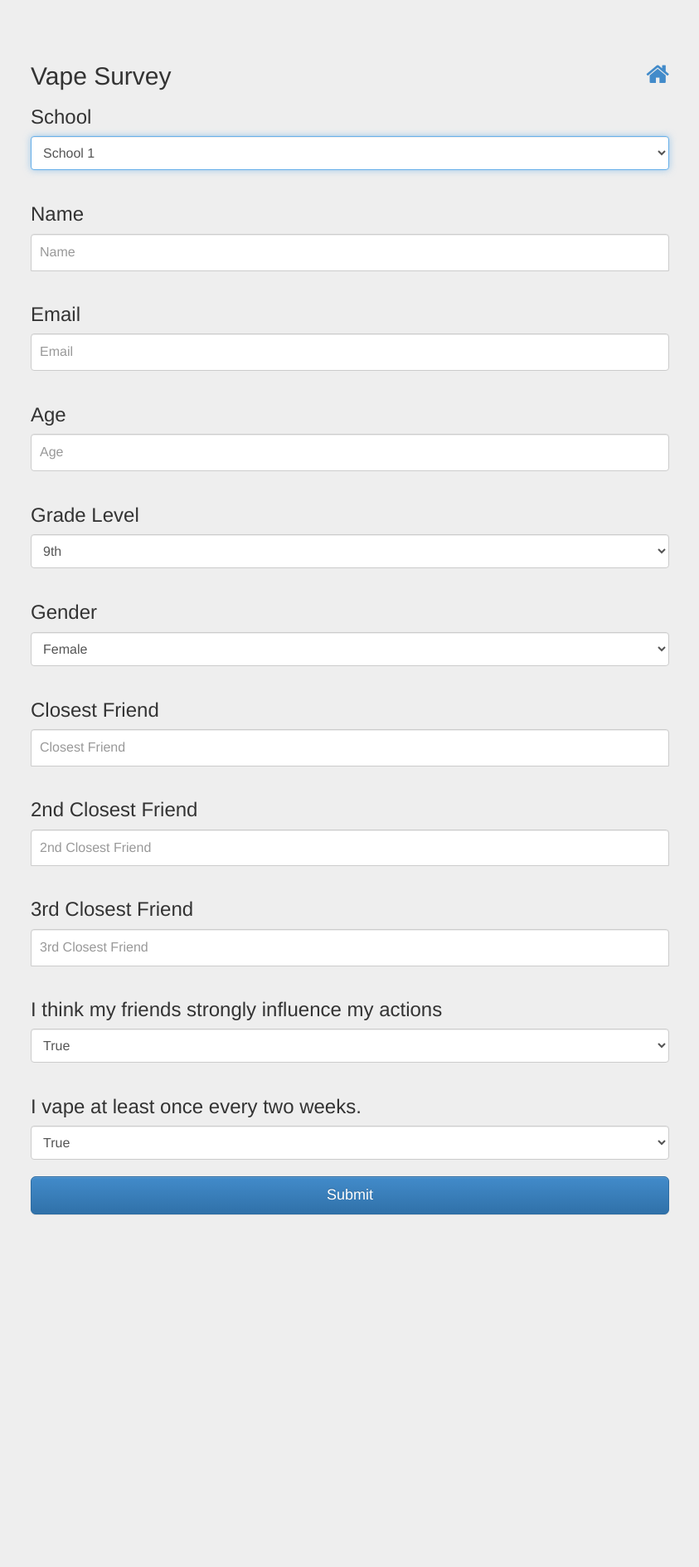
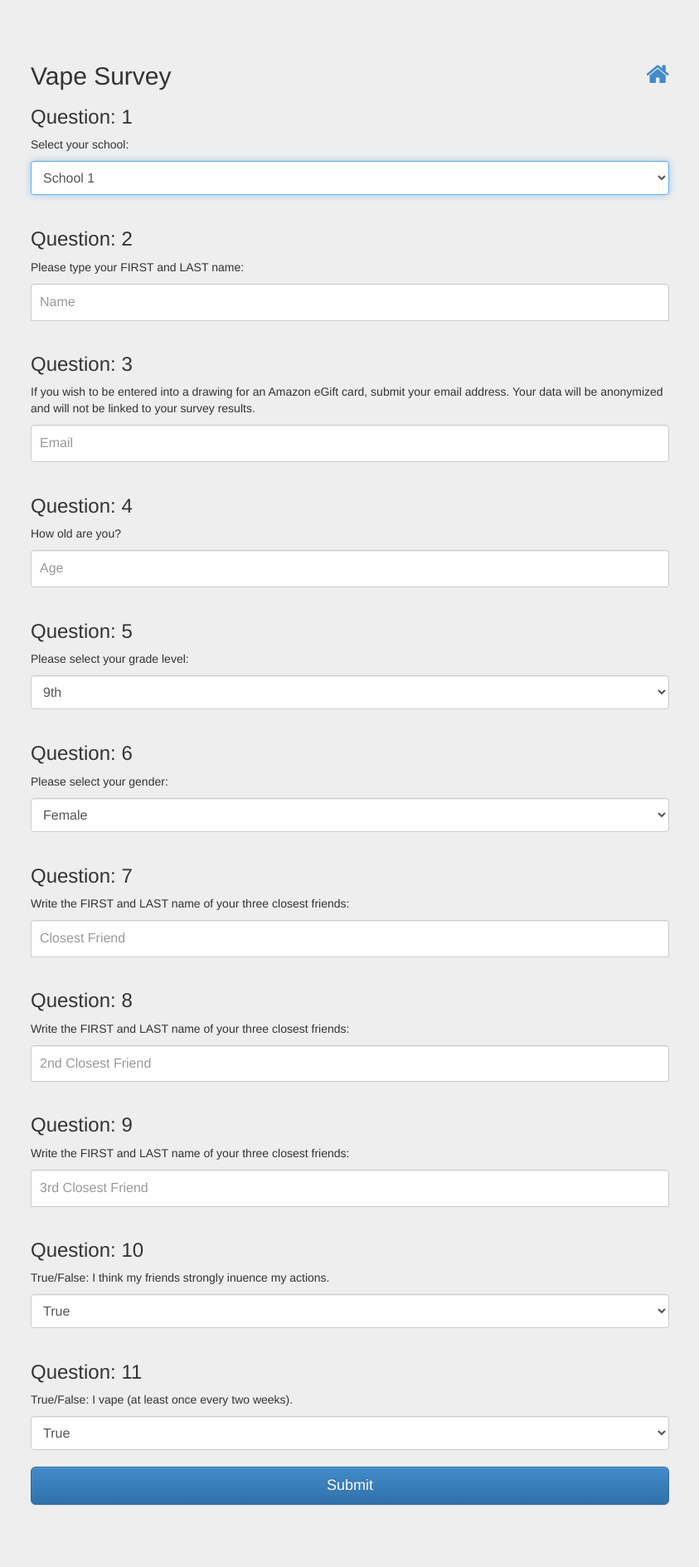
Before and after one commit to njha02/vape-survey, a Flask app: page / in a window 1280 px wide. Shown: the whole page at 83% size, without its empty margins (218-1061 px from the left). Before the commit the page ends 1465 px from the top, so only its background shows below. Run offline with Flask 2, Linux system fonts and the light colour scheme; parts of the project's set-up code (start-up, migrations or seed data) failed here and were passed over; some libraries are stand-ins or nearby versions.

Commit message:
Minor question tweaks

```diff
--- a/webapp/forms.py
+++ b/webapp/forms.py
@@ -6,6 +6,7 @@ from wtforms.validators import DataRequired, EqualTo, Length
 
 class SurveyForm(Form):
     school = SelectField(
+        description="Select your school:",
         label="School",
         choices=[
             ("School1", "School 1"),
@@ -13,16 +14,26 @@ class SurveyForm(Form):
             ("School3", "School 3"),
         ],
     )
-    name = TextField(label="Name", validators=[DataRequired(), Length(min=6, max=25)])
+    name = TextField(
+        description="Please type your FIRST and LAST name:",
+        label="Name",
+        validators=[DataRequired(), Length(min=6, max=25)],
+    )
     email = EmailField(
-        label="Email", validators=[DataRequired(), Length(min=6, max=40)]
+        description="If you wish to be entered into a drawing for an Amazon eGift card, submit your email address. Your data will be anonymized and will not be linked to your survey results.",
+        label="Email",
+        validators=[Length(min=6, max=40)],
     )
-    age = IntegerField(label="Age", validators=[DataRequired()])
+    age = IntegerField(
+        description="How old are you?", label="Age", validators=[DataRequired()]
+    )
     grade = SelectField(
+        description="Please select your grade level:",
         label="Grade Level",
         choices=[("9", "9th"), ("10", "10th"), ("11", "11th"), ("12", "12th")],
     )
     gender = SelectField(
+        description="Please select your gender:",
         label="Gender",
         choices=[
             ("Female", "Female"),
@@ -32,19 +43,27 @@ class SurveyForm(Form):
         ],
     )
     friend1 = TextField(
-        label="Closest Friend", validators=[DataRequired(), Length(min=6, max=25)]
+        description="Write the FIRST and LAST name of your three closest friends:",
+        label="Closest Friend",
+        validators=[DataRequired(), Length(min=6, max=25)],
     )
     friend2 = TextField(
-        label="2nd Closest Friend", validators=[DataRequired(), Length(min=6, max=25)]
+        description="Write the FIRST and LAST name of your three closest friends:",
+        label="2nd Closest Friend",
+        validators=[DataRequired(), Length(min=6, max=25)],
     )
     friend3 = TextField(
-        label="3rd Closest Friend", validators=[DataRequired(), Length(min=6, max=25)]
+        description="Write the FIRST and LAST name of your three closest friends:",
+        label="3rd Closest Friend",
+        validators=[DataRequired(), Length(min=6, max=25)],
     )
     influence = SelectField(
+        description="True/False: I think my friends strongly inuence my actions.",
         label="I think my friends strongly influence my actions",
         choices=[("True", "True"), ("False", "False")],
     )
     vape = SelectField(
+        description="True/False: I vape (at least once every two weeks).",
         label="I vape at least once every two weeks.",
         choices=[("True", "True"), ("False", "False")],
     )
--- a/webapp/sheets.py
+++ b/webapp/sheets.py
@@ -23,7 +23,6 @@ SPREADSHEET_ID = "144Gb6lhsflflL6MfCQcMSEsQDK819A_5EuZa6_rFtHk"
 HEADERS = [
     "School",
     "Name",
-    "Email",
     "Age",
     "Grade",
     "Gender",
--- a/webapp/templates/forms/survey.html
+++ b/webapp/templates/forms/survey.html
@@ -9,37 +9,48 @@
 					></a>
     </h2>
     {{ form.hidden_tag() }}
-  <h3>{{form.school.label.text}}</h3>
+    <h3>Question: 1</h3>
+    <p>{{form.school.description}}</p>
     {{form.school(class_='form-control first-input', placeholder=form.school.label.text, required=true, autofocus=true)}}
     <br/>
-  <h3>{{form.name.label.text}}</h3>
+    <h3>Question: 2</h3>
+    <p>{{form.name.description}}</p>
     {{form.name(class_='form-control first-input', placeholder=form.name.label.text, required=true, autofocus=true)}}
     <br/>
-  <h3>{{form.email.label.text}}</h3>
+    <h3>Question: 3</h3>
+    <p>{{form.email.description}}</p>
     {{form.email(class_='form-control first-input', placeholder=form.email.label.text, required=true, autofocus=true)}}
     <br/>
-  <h3>{{form.age.label.text}}</h3>
+    <h3>Question: 4</h3>
+    <p>{{form.age.description}}</p>
     {{form.age(class_='form-control first-input', placeholder=form.age.label.text, required=true, autofocus=true)}}
     <br/>
-  <h3>{{form.grade.label.text}}</h3>
+    <h3>Question: 5</h3>
+    <p>{{form.grade.description}}</p>
     {{form.grade(class_='form-control first-input', placeholder=form.grade.label.text, required=true, autofocus=true)}}
     <br/>
-  <h3>{{form.gender.label.text}}</h3>
+    <h3>Question: 6</h3>
+    <p>{{form.gender.description}}</p>
     {{form.gender(class_='form-control first-input', placeholder=form.gender.label.text, required=true, autofocus=true)}}
     <br/>
-  <h3>{{form.friend1.label.text}}</h3>
+    <h3>Question: 7</h3>
+    <p>{{form.friend1.description}}</p>
     {{form.friend1(class_='form-control first-input', placeholder=form.friend1.label.text, required=true, autofocus=true)}}
     <br/>
-  <h3>{{form.friend2.label.text}}</h3>
+    <h3>Question: 8</h3>
+    <p>{{form.friend2.description}}</p>
     {{form.friend2(class_='form-control first-input', placeholder=form.friend2.label.text, required=true, autofocus=true)}}
     <br/>
-  <h3>{{form.friend3.label.text}}</h3>
+    <h3>Question: 9</h3>
+    <p>{{form.friend3.description}}</p>
     {{form.friend3(class_='form-control first-input', placeholder=form.friend3.label.text, required=true, autofocus=true)}}
     <br/>
-  <h3>{{form.influence.label.text}}</h3>
+    <h3>Question: 10</h3>
+    <p>{{form.influence.description}}</p>
     {{form.influence(class_='form-control first-input', placeholder=form.influence.label.text, required=true, autofocus=true)}}
     <br/>
-  <h3>{{form.vape.label.text}}</h3>
+    <h3>Question: 11</h3>
+    <p>{{form.vape.description}}</p>
     {{form.vape(class_='form-control first-input', placeholder=form.vape.label.text, required=true, autofocus=true)}}
     <br/>
 
--- a/webapp/views.py
+++ b/webapp/views.py
@@ -39,5 +39,10 @@ def submit_to_sheet(data):
     data["friend1"] = encrypt_string(data["friend1"].strip().lower())
     data["friend2"] = encrypt_string(data["friend2"].strip().lower())
     data["friend3"] = encrypt_string(data["friend3"].strip().lower())
-
-    write_to_sheet(data["school"], list(data.values()))
+    if "email" in data:
+        email = data["email"]
+        write_to_sheet("emails", [email])
+        del data["email"]
+    write_to_sheet(
+        data["school"], list(data.values())
+    )  # TODO: should be explicit about what fields we expect to recieve
```
Lines whose indentation alone changed are shown as unchanged.
